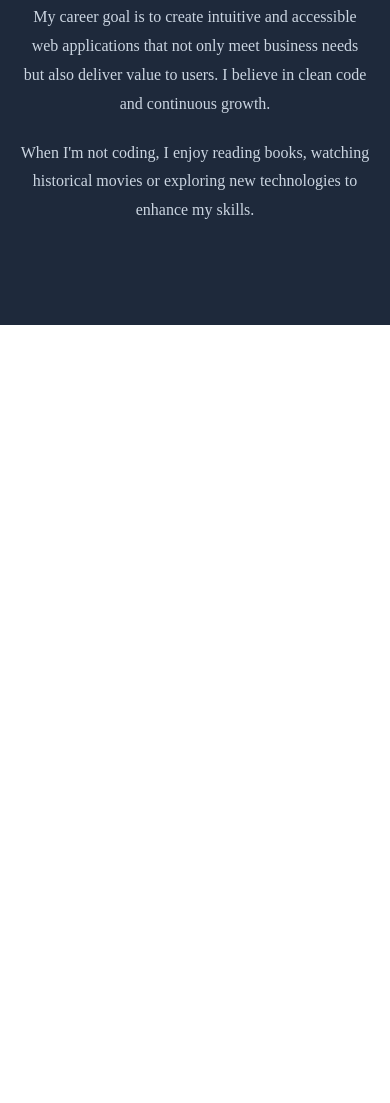
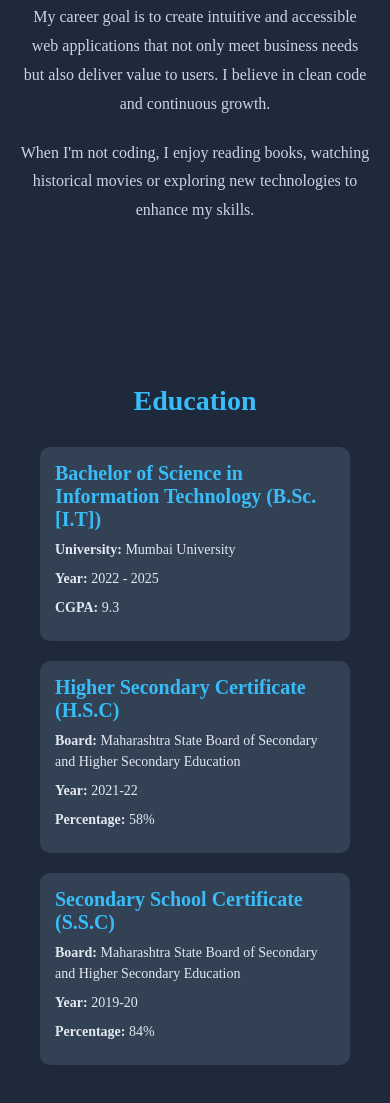
Before and after one commit to 05Anuja/Portfolio, a plain HTML site: page index.html in a window 390 px wide. Shown: the part 1066-2169 px from the top of the page. Before the commit the page ends 1391 px from the top, so only its background shows below. Drawn offline with Linux system fonts and the light colour scheme.

Commit message:
Responsive Education Section

```diff
--- a/index.html
+++ b/index.html
@@ -67,7 +67,50 @@
       </div>
     </div>
   </section>
-  <section id="education"></section>
+
+  <section id="education">
+    <div class="education-container">
+      <h2>Education</h2>
+      <div class="education-item">
+        <h3>Bachelor of Science in Information Technology (B.Sc.[I.T])</h3>
+        <p>
+          <strong>University:</strong> Mumbai University
+        </p>
+        <p>
+          <strong>Year:</strong> 2022 - 2025
+        </p>
+        <p>
+          <strong>CGPA:</strong> 9.3
+        </p>
+      </div>
+
+      <div class="education-item">
+        <h3>Higher Secondary Certificate (H.S.C)</h3>
+        <p>
+          <strong>Board:</strong> Maharashtra State Board of Secondary and Higher Secondary Education
+        </p>
+        <p>
+          <strong>Year:</strong> 2021-22
+        </p>
+        <p>
+          <strong>Percentage:</strong> 58%
+        </p>
+      </div>
+
+      <div class="education-item">
+        <h3>Secondary School Certificate (S.S.C)</h3>
+        <p>
+          <strong>Board:</strong> Maharashtra State Board of Secondary and Higher Secondary Education
+        </p>
+        <p>
+          <strong>Year:</strong> 2019-20
+        </p>
+        <p>
+          <strong>Percentage:</strong> 84%
+        </p>
+      </div>
+    </div>
+  </section>
   <section id="projects"></section>
   <section id="contact"></section>
 
--- a/style.css
+++ b/style.css
@@ -234,3 +234,61 @@
     font-size: 16px;
   }
 }
+
+
+/* EDUCATION Section */
+#education {
+  background-color: #1E293B;
+  color: #F8FAFC;
+  padding: 60px 20px;
+  text-align: center;
+}
+
+.education-container {
+  max-width: 900px;
+  width: 100%;
+  margin: 0 auto;
+  padding: 0 20px;
+}
+
+.education-container h2 {
+  font-size: 36px;
+  margin-bottom: 30px;
+  color: #38BDF8;
+}
+
+.education-item {
+  background-color: #334155;
+  margin: 20px 0;
+  padding: 20px;
+  border-radius: 10px;
+  text-align: left;
+}
+
+.education-item h3 {
+  font-size: 24px;
+  color: #38BDF8;
+}
+
+.education-item p {
+  margin: 8px 0;
+  color: #E2E8F0;
+  font-size: 16px;
+  line-height: 1.5;
+}
+
+/* Responsive EDUCATION Section */
+@media (max-width: 768px) {
+  .education-container h2 {
+    font-size: 28px;
+  }
+  .education-item {
+    padding: 15px;
+  }
+  .education-item h3 {
+    font-size: 20px;
+  }
+  .education-item p {
+    font-size: 14px;
+  }
+}
```
